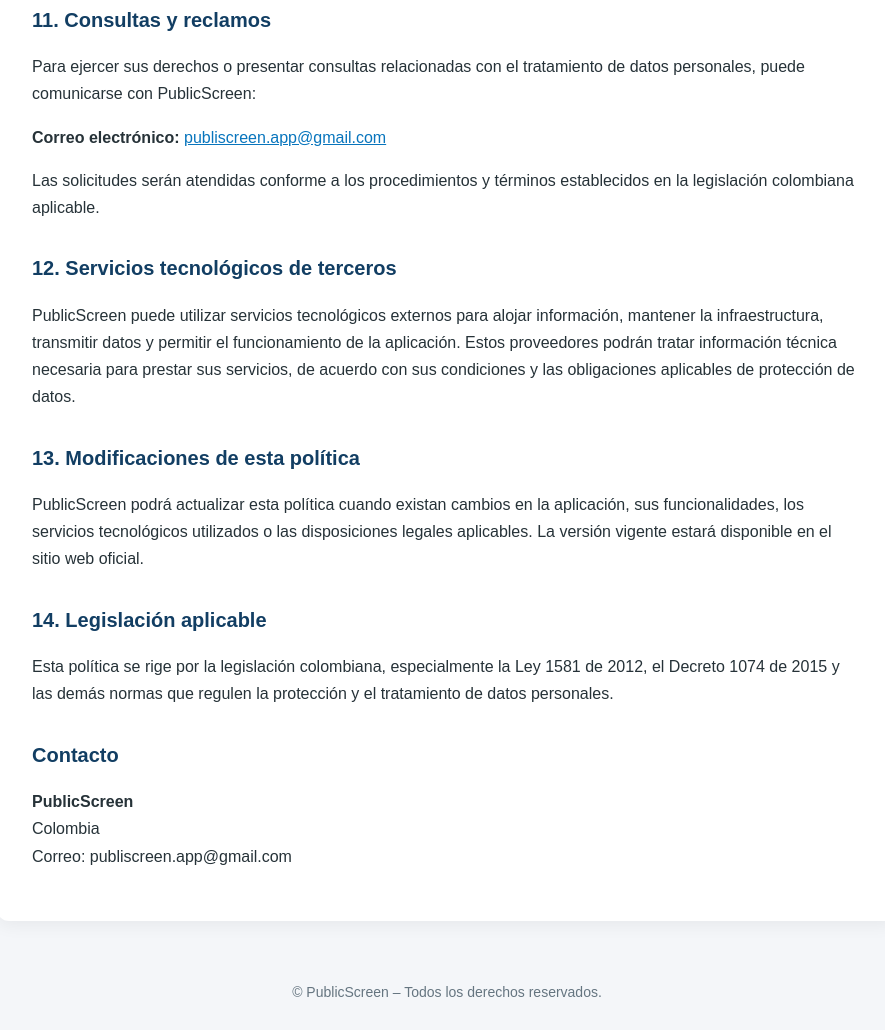
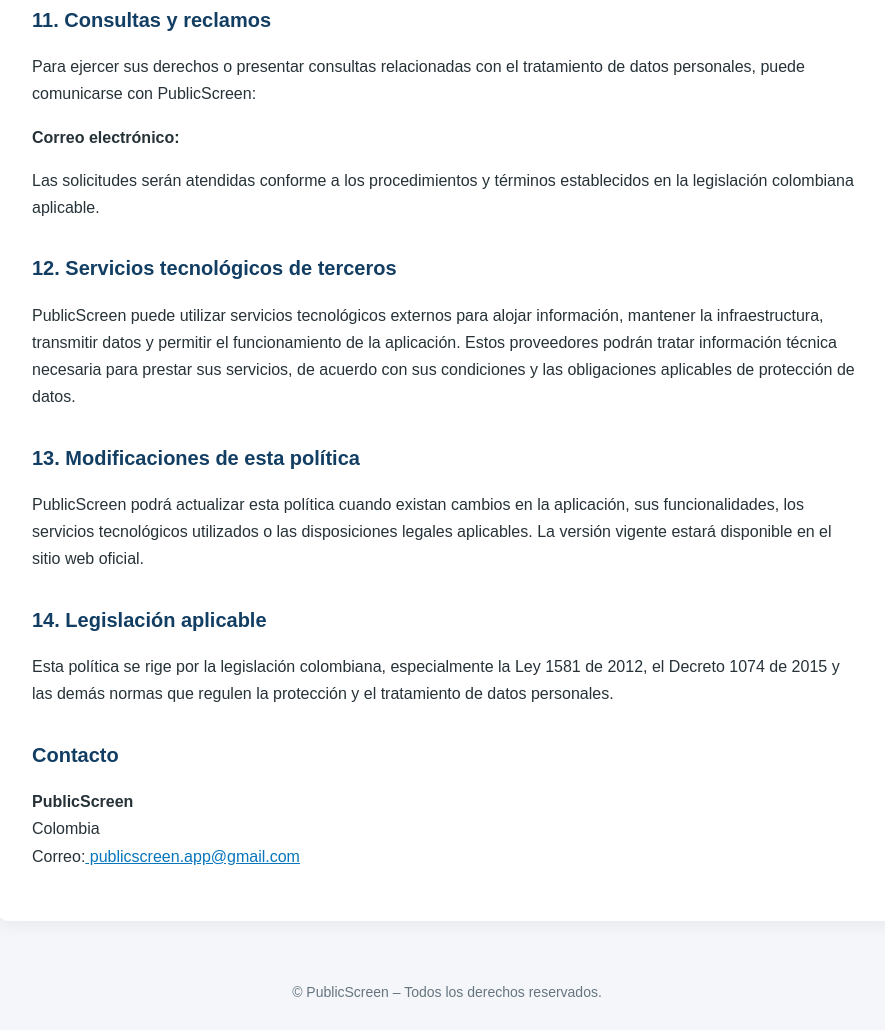
Before and after one commit to Zeta4689/publicscreen-privacidad-reproductor, a plain HTML site: page index.html in a window 1280 px wide. Shown: the part 2758-3788 px from the top of the page, without its empty margins (193-1078 px from the left). Drawn offline with Linux system fonts and the light colour scheme.

Commit message:
Fix email links in index.html
Updated email links for PublicScreen contact information.

```diff
--- a/index.html
+++ b/index.html
@@ -233,7 +233,7 @@
   </p>
   <p>
     <strong>Correo electrónico:</strong>
-    <a href="mailto:[CORREO DE PRIVACIDAD]">publiscreen.app@gmail.com</a>
+    <a href="mailto:publicscreen.app@gmail.com"></a>
   </p>
   <p>
     Las solicitudes serán atendidas conforme a los procedimientos y
@@ -269,7 +269,9 @@
   <p>
     <strong>PublicScreen</strong><br>
     Colombia<br>
-    Correo: publiscreen.app@gmail.com
+    Correo:<a href="mailto:publicscreen.app@gmail.com">
+    publicscreen.app@gmail.com
+  </a>
   </p>
 
 </main>
```
